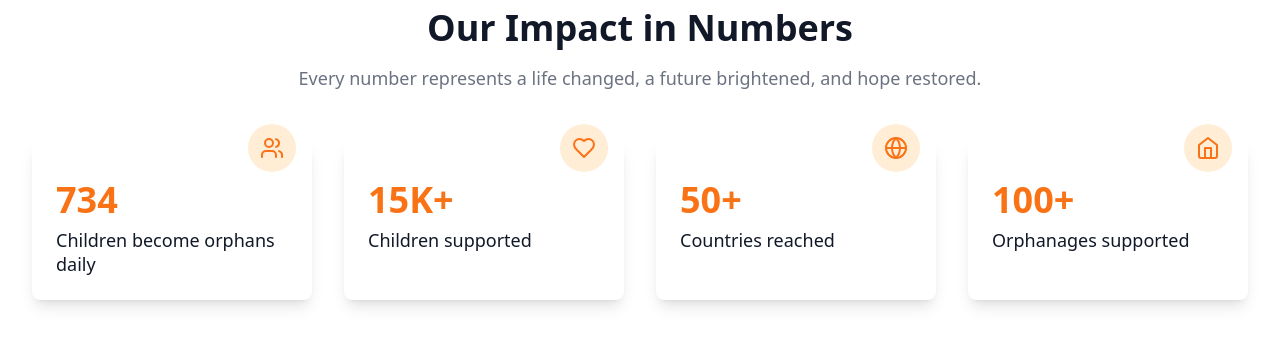
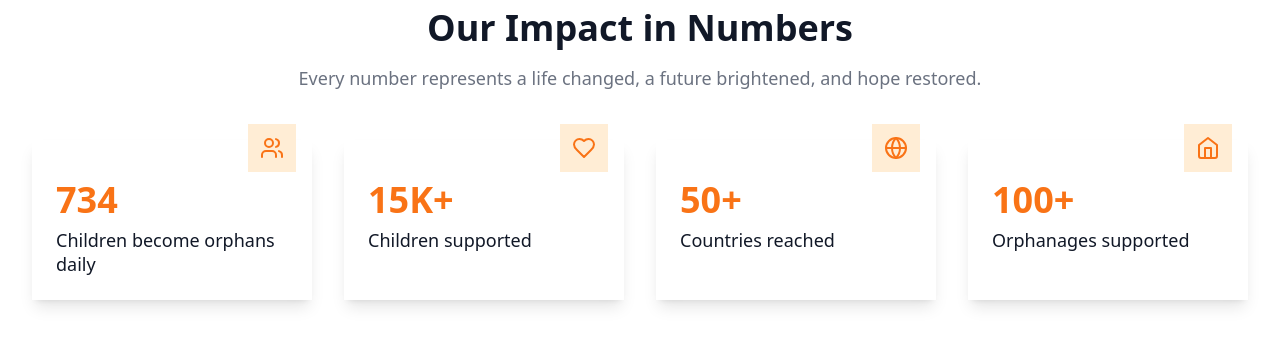
Before and after one commit to Maruhsoft/orphanlifefoundation, a React (Vite) app: page / in a window 1280 px wide. Shown: the part 920-1270 px from the top of the page. Built offline with nearby package versions, Linux system fonts and the light colour scheme.

Commit message:
Update ImpactStats.tsx

```diff
--- a/src/components/ImpactStats.tsx
+++ b/src/components/ImpactStats.tsx
@@ -44,9 +44,9 @@ const ImpactStats = () => {
           {stats.map((item) => (
             <div
               key={item.id}
-              className="relative bg-white p-6 rounded-lg shadow-lg hover:shadow-xl transition-shadow duration-300"
+              className="relative bg-white p-6 shadow-lg hover:shadow-xl transition-shadow duration-300"
             >
-              <div className="absolute top-0 right-0 -mt-4 mr-4 w-12 h-12 rounded-full bg-orange-100 flex items-center justify-center">
+              <div className="absolute top-0 right-0 -mt-4 mr-4 w-12 h-12 bg-orange-100 flex items-center justify-center">
                 <item.icon className="h-6 w-6 text-orange-500" />
               </div>
               <dt>
```
